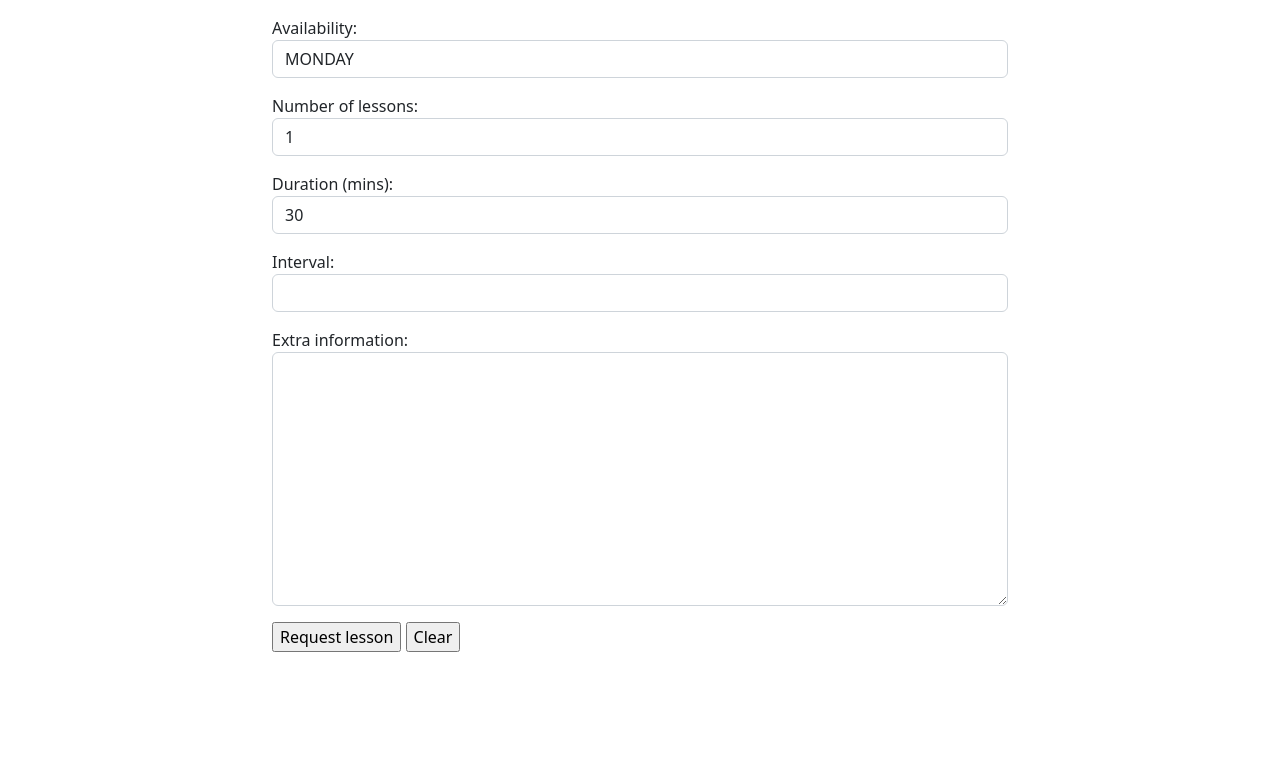
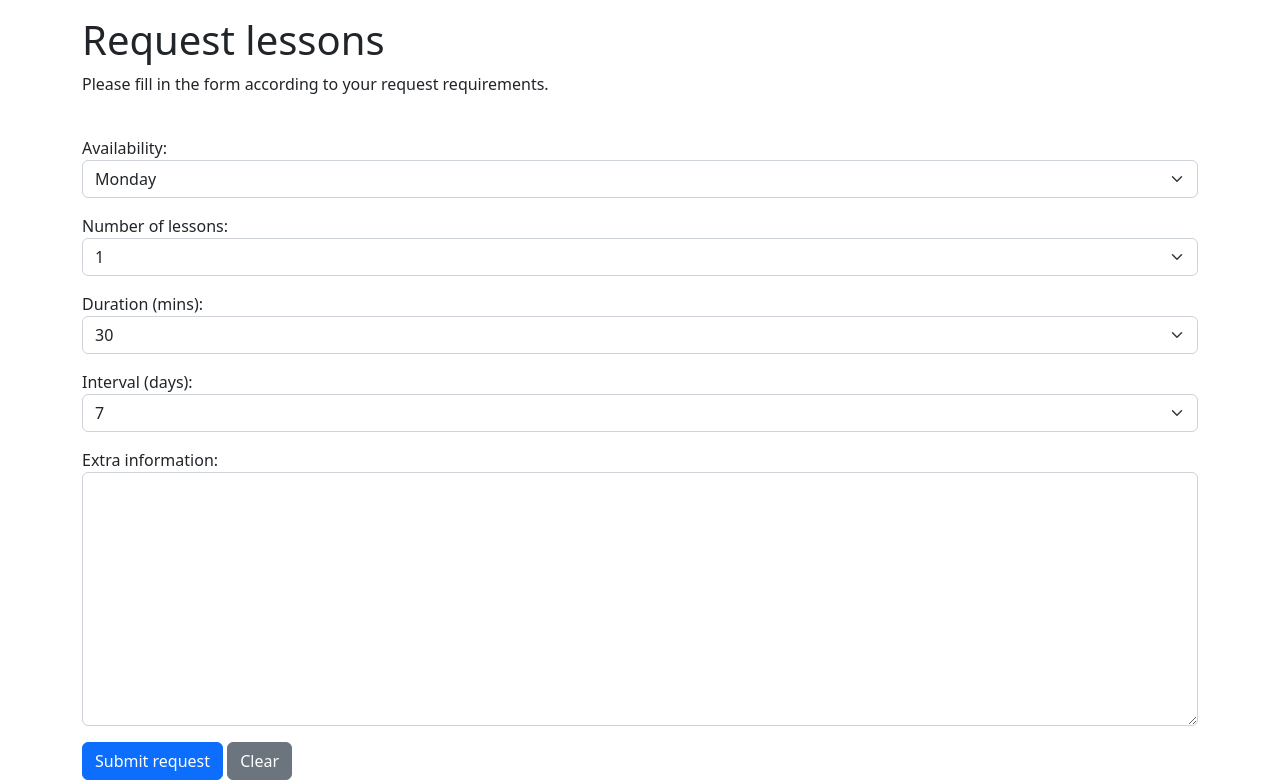
Before and after one commit to charlie-leong/Manatee, a Django app: page /request-lessons/ in a window 1280 px wide. Shown: the part 56-836 px from the top of the page. Before the commit the page ends 708 px from the top, so only its background shows below. Run offline with Django 4.2, Linux system fonts and the light colour scheme; some libraries are stand-ins or nearby versions.

Commit message:
Refactor request lessons form and template

```diff
--- a/lessons/forms.py
+++ b/lessons/forms.py
@@ -7,15 +7,6 @@ class RequestForm(forms.ModelForm):
         model = Request
         fields=['availability', 'number_of_lessons', 'duration', 'interval', 'extra_info']
         widgets = {'extra_info': forms.Textarea()}
-
-    interval = forms.IntegerField(
-        min_value=2,
-        max_value=14,
-        error_messages={"min_value": "Cannot request lessons for a period shorter than 2 days.", "max_value": "Cannot request lessons for a period longer than 14 days."}
-        )
-
-    def clean(self):
-        pass
 
     def save(self, user):
         super().save(commit=False)
--- a/lessons/models.py
+++ b/lessons/models.py
@@ -4,20 +4,21 @@ from django.contrib.auth.models import AbstractUser
 
 # Create your models here.
 AVAILABILITY = (
-    ('monday','MONDAY'),
-    ('tuesday', 'TUESDAY'),
-    ('wednesday','WEDNESDAY'),
-    ('thursday','THURSDAY'),
-    ('friday','FRIDAY'),
+    ('monday','Monday'),
+    ('tuesday', 'Tuesday'),
+    ('wednesday','Wednesday'),
+    ('thursday','Thursday'),
+    ('friday','Friday'),
 )
-
 DURATIONS = ((30, 30), (45, 45), (60, 60))
 NUM_LESSONS = ((1, 1), (2, 2), (3, 3), (4, 4))      # assuming that a request will request 4 lessons at most
+INTERVALS = ((x, x) for x in range(2, 15))
+
 
 class Request(models.Model):
     availability =models.CharField(max_length=10, choices=AVAILABILITY, default='monday')
     number_of_lessons=models.PositiveIntegerField(choices= NUM_LESSONS, default=1)
-    interval = models.PositiveIntegerField(validators=[MinValueValidator(2, "Cannot request lessons for a period shorter than 2 days."), MaxValueValidator(14, "Cannot request lessons for a period longer than 14 days.")])  # whats the minimum? whats the maximum?
+    interval = models.PositiveIntegerField(choices= INTERVALS, verbose_name="Interval (days)", default= 7, validators=[MinValueValidator(2, "Cannot request lessons for a period shorter than 2 days."), MaxValueValidator(14, "Cannot request lessons for a period longer than 14 days.")])  # whats the minimum? whats the maximum?
     duration=models.PositiveIntegerField(choices= DURATIONS, verbose_name="Duration (mins)", default= 30)
     extra_info =models.CharField(max_length=100, verbose_name="Extra information", blank=True)
     created_by = models.ForeignKey("User", on_delete=models.CASCADE)
--- a/lessons/templates/request-lessons.html
+++ b/lessons/templates/request-lessons.html
@@ -1,5 +1,6 @@
 {%extends 'base_content.html'%}
 {%load static%}
+{% load widget_tweaks %}
 
 {% block title %}
 MSMS - Request a lesson
@@ -7,15 +8,29 @@ MSMS - Request a lesson
 
 {% block content %}
 <div class="container">
-    <div class="row">
-        <div class="col-md-8 offset-md-2">
-            <form action="{% url 'request-lessons' %}" method="post">
-                {% csrf_token %}
-                {% include "partials/bootstrap_form.html" with form=form %}
-                <input type="submit" value="Request lesson">
-                <input type="reset" value="Clear">
+    <div class="d-flex flex-column">
+        <div class="mb-4">
+            <h1>Request lessons</h1>
+            <p>Please fill in the form according to your request requirements.</p>
         </div>
+        <form action="{% url 'request-lessons' %}" method="post">
+            {% csrf_token %}
+            {{form.non_field_errors}}
+            {% for field in form %}
+            <div class="mb-3">
+                {{ field.errors }}
+                {{ field.label_tag }}
+                {% if field.name == 'extra_info' %}
+                {% render_field field class="form-control" %}
+                {% else %}
+                {% render_field field class="form-select" %}
+                {% endif %}
+            </div>
+            {% endfor %}
+            <input type="submit" value="Submit request" class="btn btn-primary">
+            <input type="reset" value="Clear" class="btn btn-secondary">
     </div>
+</div>
 </div>
 
 {% endblock %}
```
